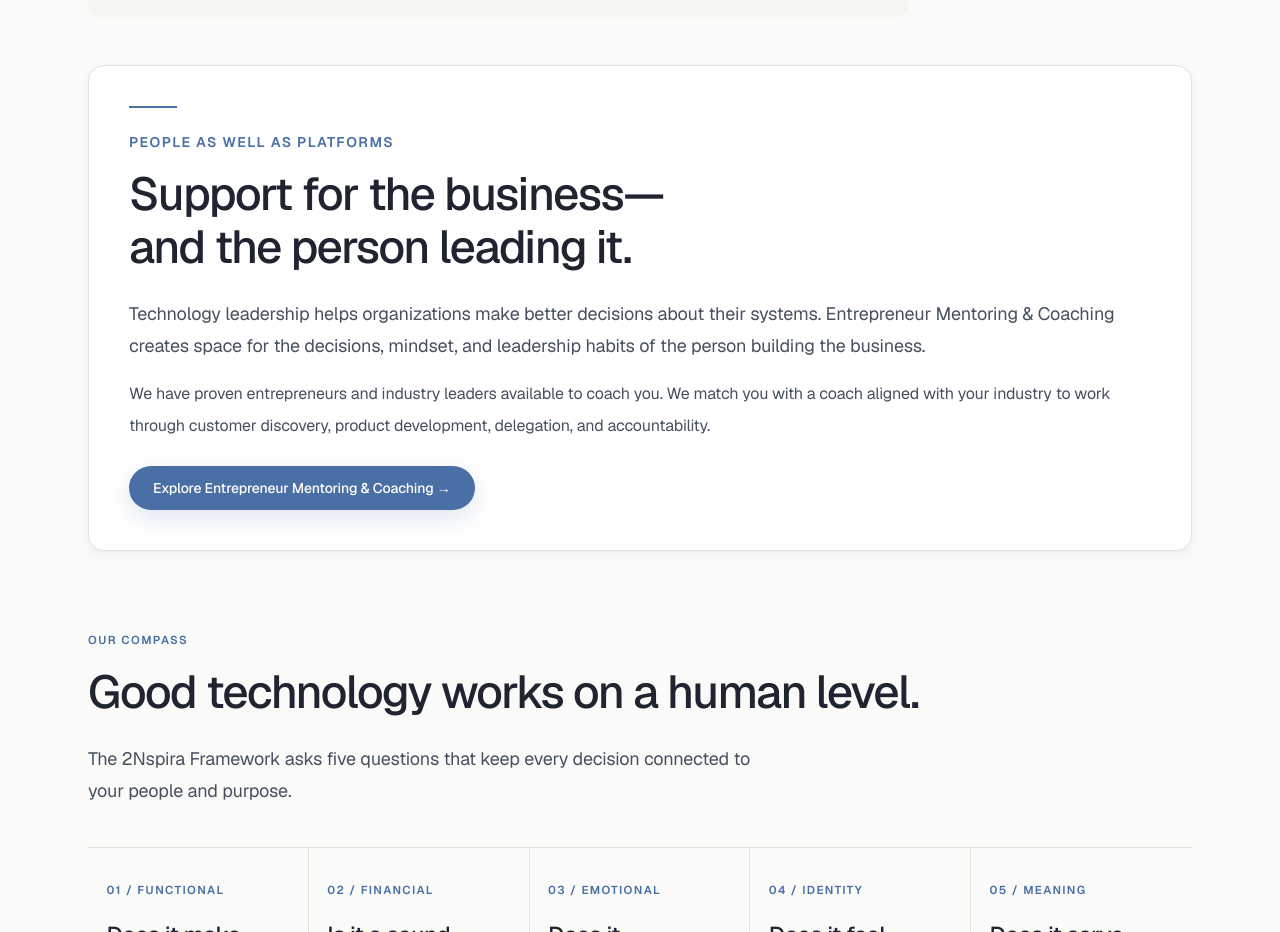
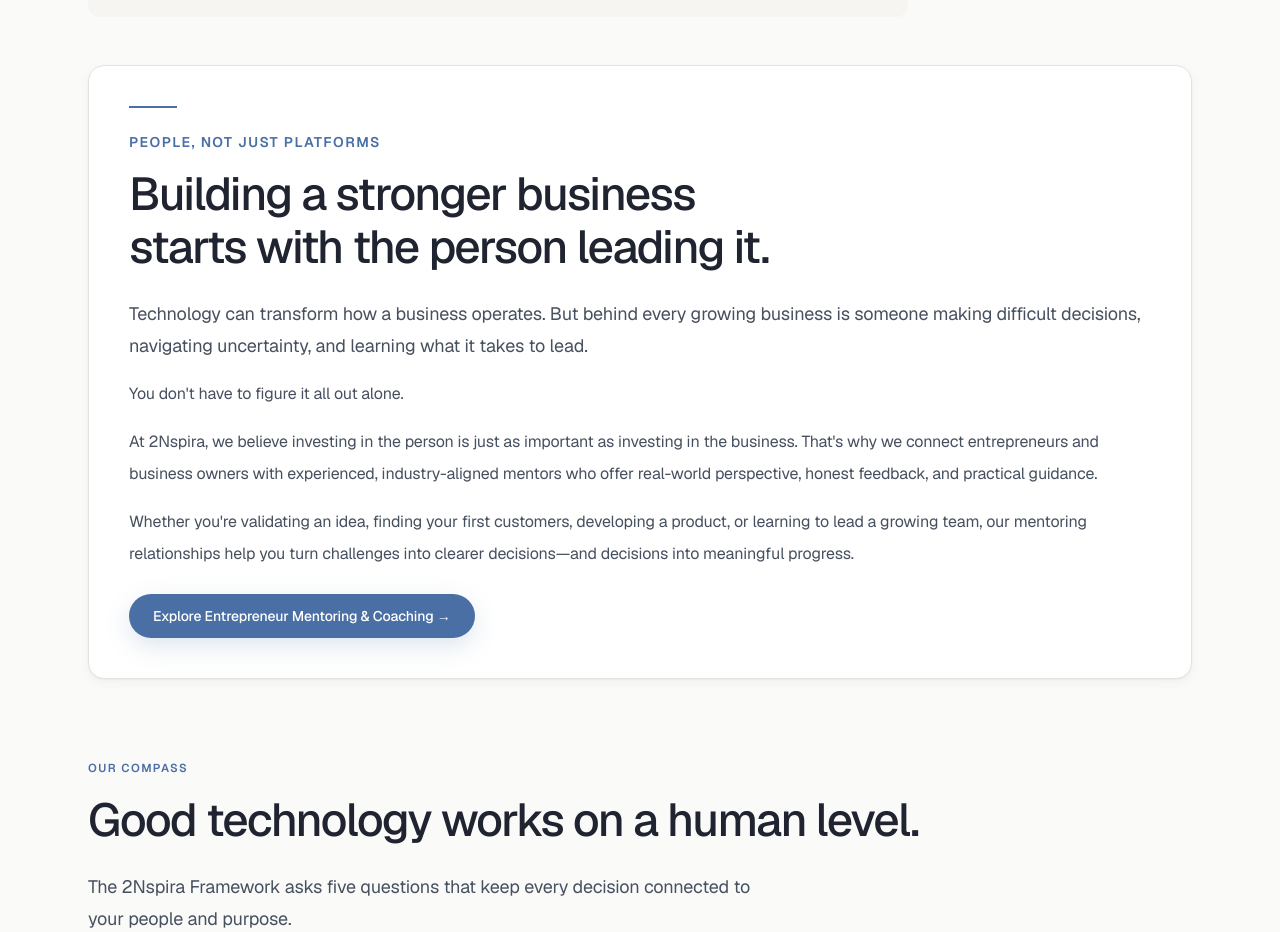
Before and after one commit to 2NspiraOpsTeam/2nspira-website, a Next.js app in the folder 2nspira-website/: page /about in a window 1280 px wide. Shown: the part 2540-3472 px from the top of the page. Built offline with nearby package versions, Linux system fonts and the light colour scheme; no server answers.

Commit message:
Refresh About mentoring section with people-first copy

```diff
--- a/2nspira-website/src/app/about/page.tsx
+++ b/2nspira-website/src/app/about/page.tsx
@@ -93,10 +93,12 @@ export default function AboutPage() {
 
         <section className={`mt-12 p-6 sm:p-10 ${card}`} aria-labelledby="about-coaching-heading">
           <AccentRule className="mb-6" />
-          <p className="text-sm font-semibold uppercase tracking-widest text-accent">People as well as platforms</p>
-          <h2 id="about-coaching-heading" className={`mt-4 ${h2}`}>Support for the business—and the person leading it.</h2>
-          <p className={`mt-4 ${lead}`}>Technology leadership helps organizations make better decisions about their systems. Entrepreneur Mentoring &amp; Coaching creates space for the decisions, mindset, and leadership habits of the person building the business.</p>
-          <p className="mt-4 leading-8 text-body">We have proven entrepreneurs and industry leaders available to coach you. We match you with a coach aligned with your industry to work through customer discovery, product development, delegation, and accountability.</p>
+          <p className="text-sm font-semibold uppercase tracking-widest text-accent">People, not just platforms</p>
+          <h2 id="about-coaching-heading" className={`mt-4 ${h2}`}>Building a stronger business starts with the person leading it.</h2>
+          <p className={`mt-4 ${lead}`}>Technology can transform how a business operates. But behind every growing business is someone making difficult decisions, navigating uncertainty, and learning what it takes to lead.</p>
+          <p className="mt-4 leading-8 text-body">You don&apos;t have to figure it all out alone.</p>
+          <p className="mt-4 leading-8 text-body">At 2Nspira, we believe investing in the person is just as important as investing in the business. That&apos;s why we connect entrepreneurs and business owners with experienced, industry-aligned mentors who offer real-world perspective, honest feedback, and practical guidance.</p>
+          <p className="mt-4 leading-8 text-body">Whether you&apos;re validating an idea, finding your first customers, developing a product, or learning to lead a growing team, our mentoring relationships help you turn challenges into clearer decisions—and decisions into meaningful progress.</p>
           <Link href="/coaching" className={`mt-6 min-h-11 ${buttonPrimary}`}>Explore Entrepreneur Mentoring &amp; Coaching →</Link>
         </section>
 
```
